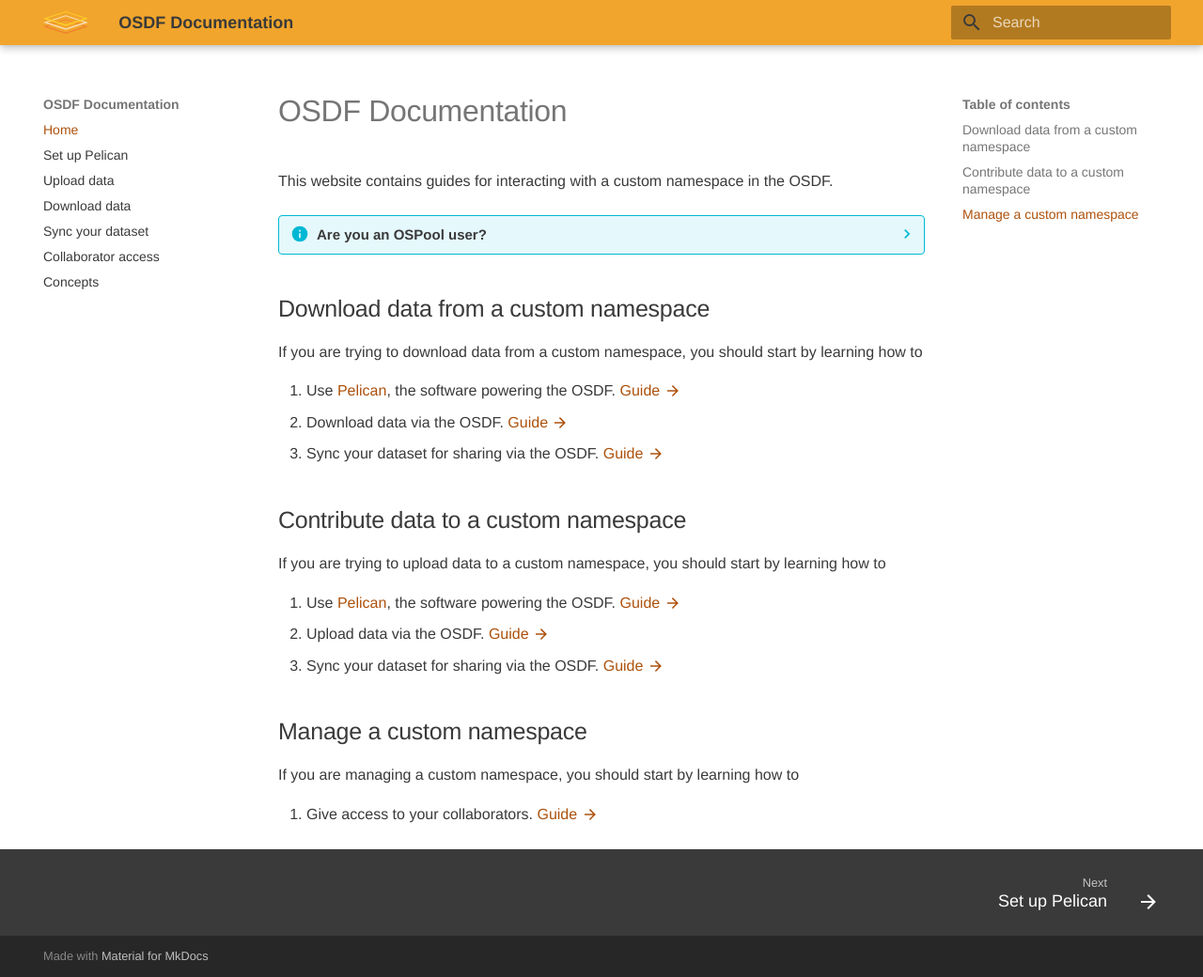
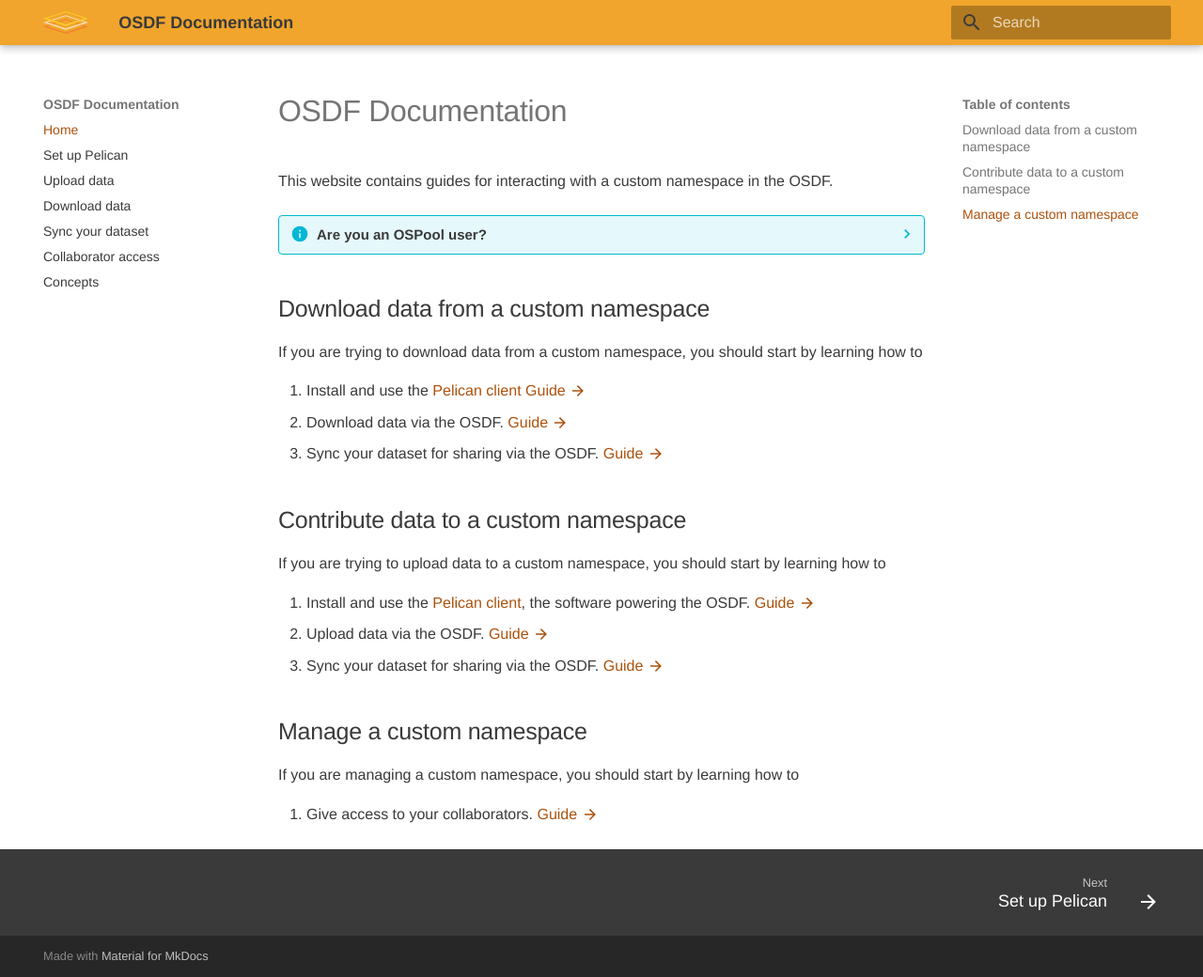
Before and after one commit to osg-htc/osdf-docs, an MkDocs documentation site: the page built from docs/index.md, in a window 1280 px wide and 1040 px high. Shown: the whole window at 94% size. Built offline with MkDocs 1.6.1 and Material for MkDocs 9.7.7, drawn with Linux system fonts in a browser that asks for light colours.

Commit message:
Apply suggestions from code review

```diff
--- a/docs/index.md
+++ b/docs/index.md
@@ -13,7 +13,7 @@
 
 If you are trying to download data from a custom namespace, you should start by learning how to
 
-1. Use [Pelican](https://pelicanplatform.org), the software powering the OSDF. [Guide :material-arrow-right:](pelican-client.md)
+1. Install and use the [Pelican client](https://pelicanplatform.org) [Guide :material-arrow-right:](pelican-client.md)
 1. Download data via the OSDF. [Guide :material-arrow-right:](download-data.md)
 1. Sync your dataset for sharing via the OSDF. [Guide :material-arrow-right:](sync-dataset.md)
 
@@ -21,7 +21,7 @@
 
 If you are trying to upload data to a custom namespace, you should start by learning how to
 
-1. Use [Pelican](https://pelicanplatform.org), the software powering the OSDF. [Guide :material-arrow-right:](pelican-client.md)
+1. Install and use the [Pelican client](https://pelicanplatform.org), the software powering the OSDF. [Guide :material-arrow-right:](pelican-client.md)
 1. Upload data via the OSDF. [Guide :material-arrow-right:](upload-data.md)
 1. Sync your dataset for sharing via the OSDF. [Guide :material-arrow-right:](sync-dataset.md)
 
```
